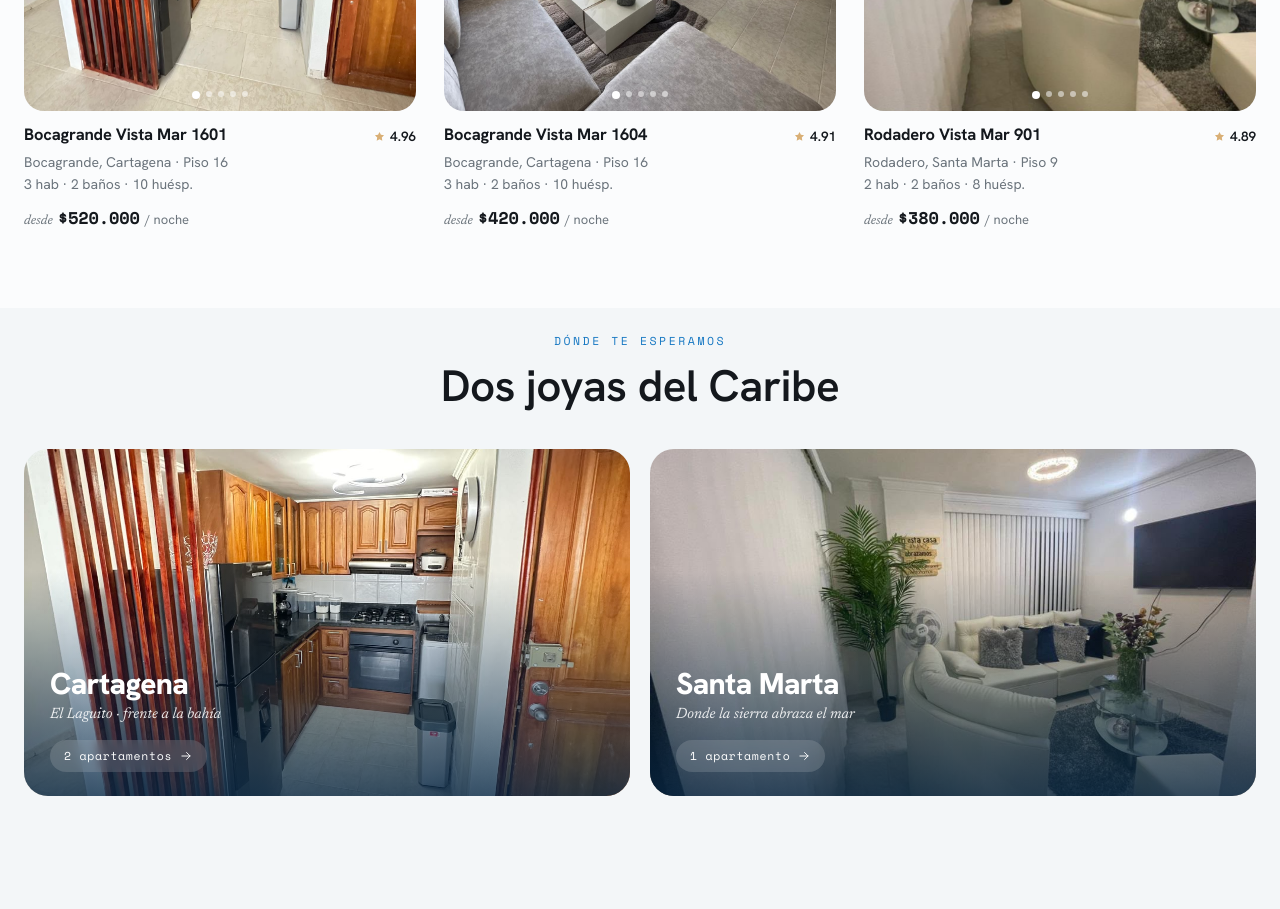
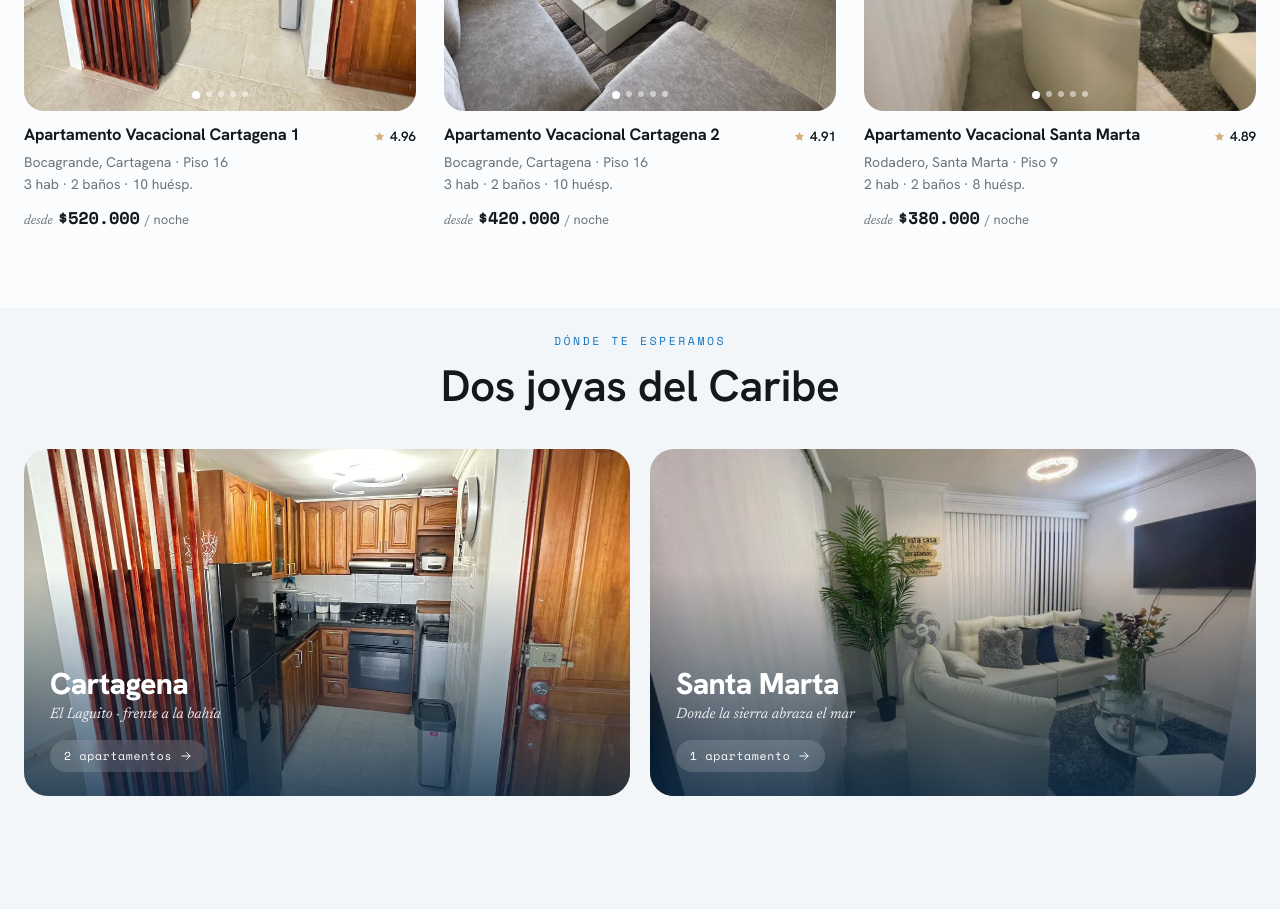
Before and after one commit to innovarejm/innovarejm-web, a React (Vite) app: page / in a window 1280 px wide. Shown: the part 1320-2229 px from the top of the page. Built offline with nearby package versions, Linux system fonts and the light colour scheme.

Commit message:
fix: use friendly property names instead of unit codes

```diff
--- a/src/data/properties.js
+++ b/src/data/properties.js
@@ -15,7 +15,7 @@ export const AMENIDADES = {
 export const PROPERTIES = [
   {
     id: "bocagrande-1601",
-    nombre: "Bocagrande Vista Mar 1601",
+    nombre: "Apartamento Vacacional Cartagena 1",
     tagline: "Amplio apartamento frente al Caribe en el corazón de Bocagrande",
     ciudad: "Cartagena", sector: "Bocagrande", piso: 16,
     lat: 0.18, lng: 0.32,
@@ -42,7 +42,7 @@ export const PROPERTIES = [
   },
   {
     id: "bocagrande-1604",
-    nombre: "Bocagrande Vista Mar 1604",
+    nombre: "Apartamento Vacacional Cartagena 2",
     tagline: "Suite premium con vista al mar para escapadas en Bocagrande",
     ciudad: "Cartagena", sector: "Bocagrande", piso: 16,
     lat: 0.22, lng: 0.30,
@@ -69,7 +69,7 @@ export const PROPERTIES = [
   },
   {
     id: "rodadero-901",
-    nombre: "Rodadero Vista Mar 901",
+    nombre: "Apartamento Vacacional Santa Marta",
     tagline: "Refugio frente al mar en el Rodadero de Santa Marta",
     ciudad: "Santa Marta", sector: "Rodadero", piso: 9,
     lat: 0.70, lng: 0.78,
```
